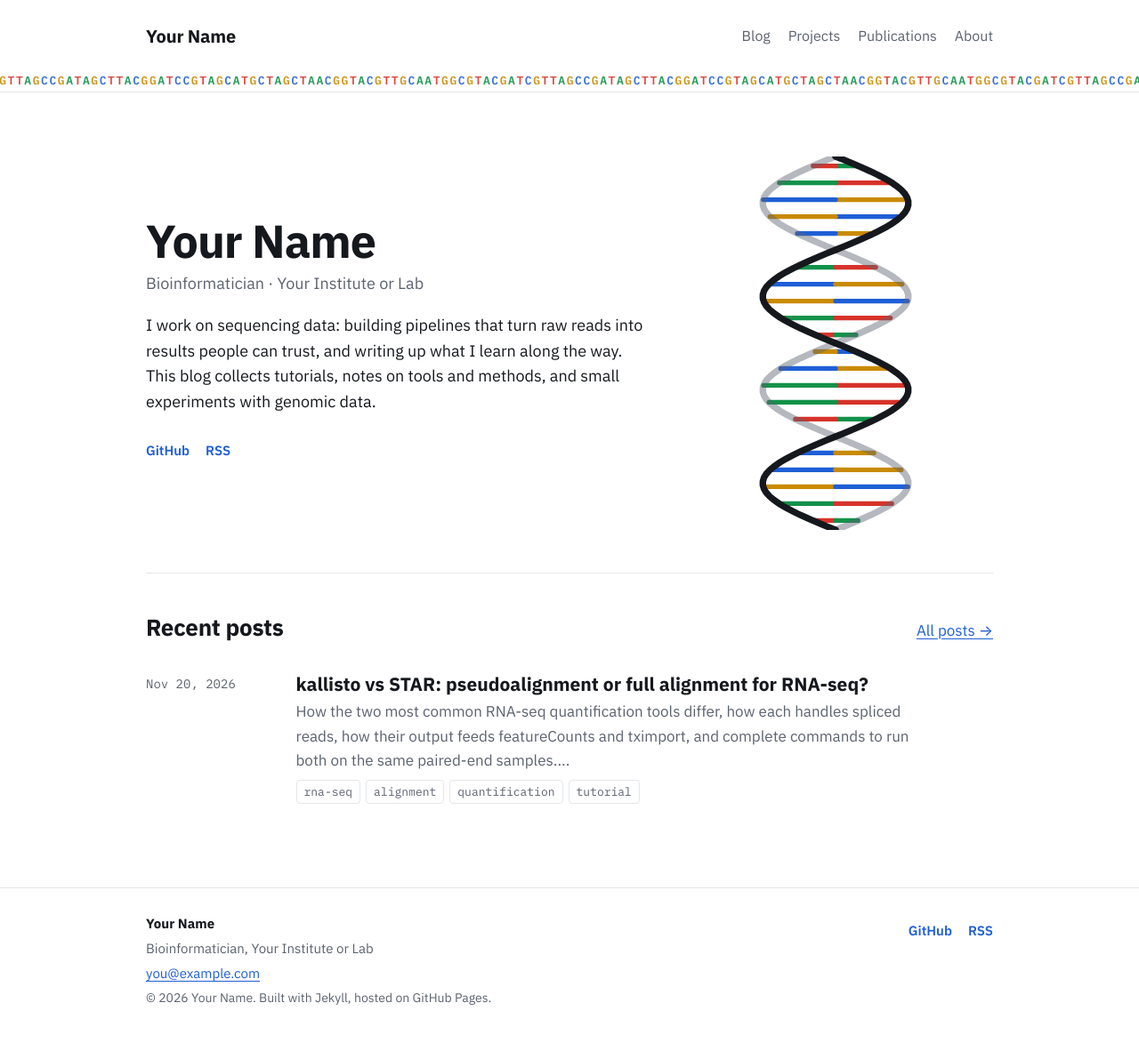
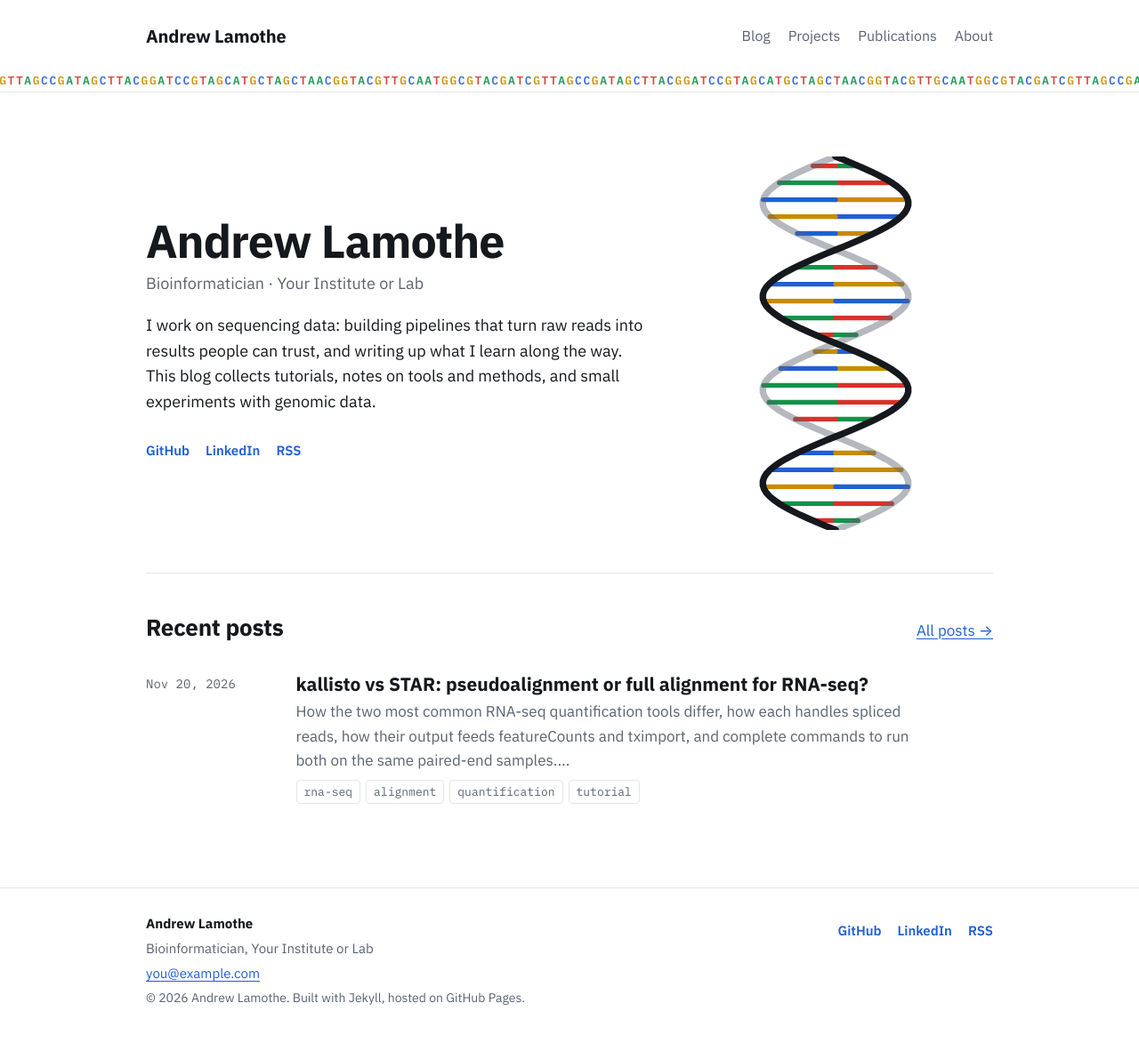
Before and after one commit to Alepidoptera7/Alepidoptera7.github.io, a Jekyll site: the page built from index.md, in a window 1280 px wide. Shown: the whole page at 89% size. Built offline with Jekyll 4.4.1, drawn with Linux system fonts in a browser that asks for light colours.

Commit message:
adding details

```diff
--- a/_config.yml
+++ b/_config.yml
@@ -1,14 +1,14 @@
 # ------------------------------------------------------------------
 #  Site settings: edit these first
 # ------------------------------------------------------------------
-title: Your Name
+title: Andrew Lamothe
 tagline: Notes on genomics, pipelines and data
 description: >-
   A bioinformatics blog: sequencing data analysis, reproducible pipelines,
   and the occasional deep dive into algorithms behind the tools.
 
 author:
-  name: Your Name
+  name: Andrew Lamothe
   role: Bioinformatician
   affiliation: Your Institute or Lab
   email: you@example.com
@@ -18,8 +18,7 @@ social:
   github: Alepidoptera7
   orcid: ""            # e.g. 0000-0002-1825-0097
   google_scholar: ""   # the user ID in your Scholar profile URL
-  linkedin: ""
-  bluesky: ""          # e.g. yourname.bsky.social
+  linkedin: "https://www.linkedin.com/in/quin-lamothe/"
 
 # The coloured strip of bases in the header. Any A/C/G/T string works.
 header_sequence: ATGGCGTACGATCGTTAGCCGATAGCTTACGGATCCGTAGCATGCTAGCTAACGGTACGTTGCA
```
